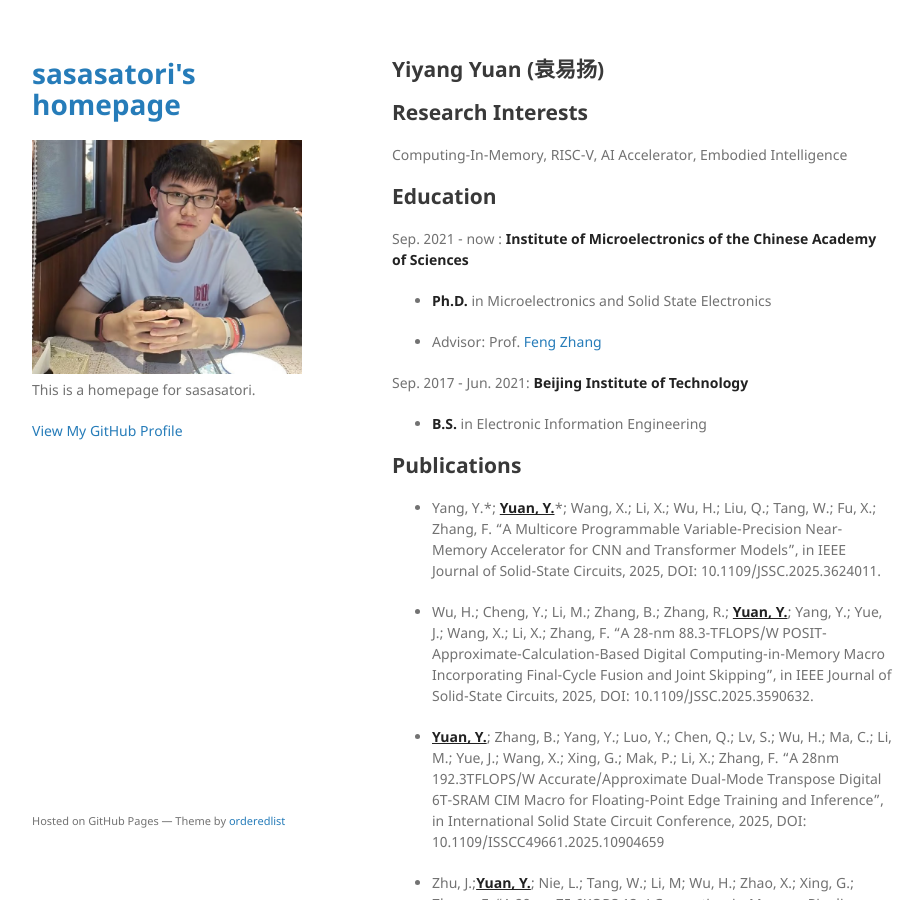
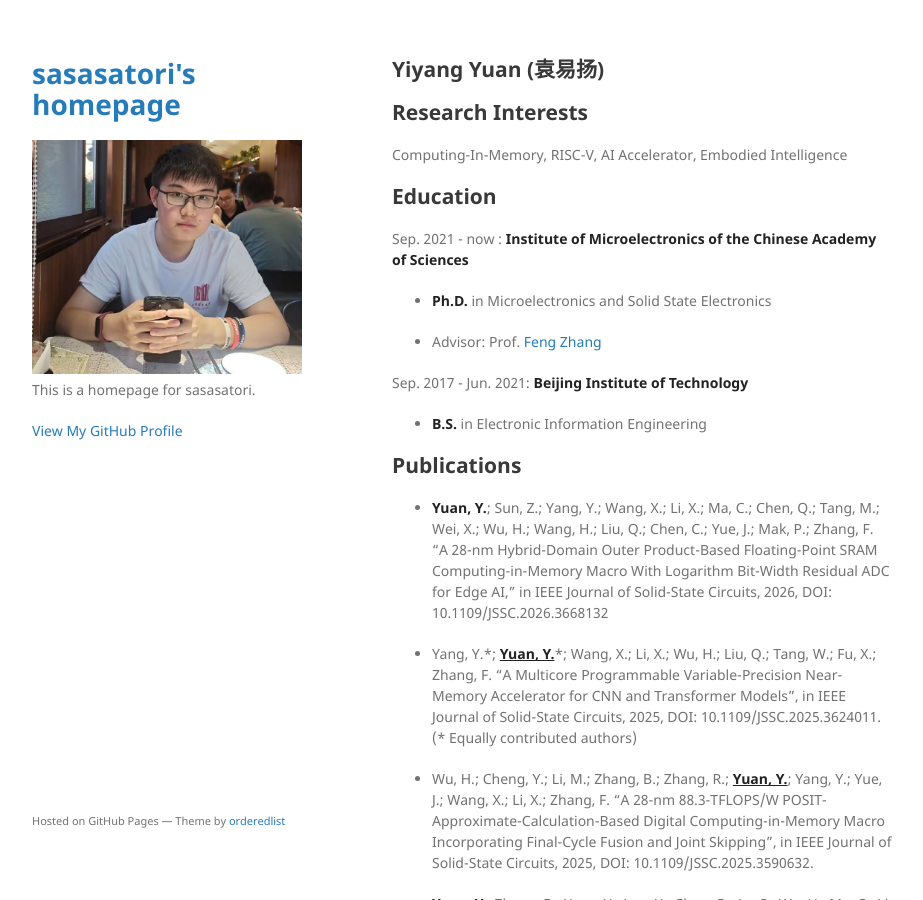
Before and after one commit to sasasatori/sasasatori.github.io, a Jekyll site: the page built from index.md, in a window 1280 px wide and 900 px high. Shown: the whole window, without its empty margins (178-1101 px from the left). Built offline with Jekyll 4.4.1, drawn with Linux system fonts in a browser that asks for light colours; our own code applies the rules of GitHub Pages for plain Markdown files.

Commit message:
update publication

```diff
--- a/index.md
+++ b/index.md
@@ -15,7 +15,9 @@ Sep. 2017 - Jun. 2021: **Beijing Institute of Technology**
 
 ## Publications
 
-- Yang, Y.*; **<u>Yuan, Y.</u>**\*; Wang, X.; Li, X.; Wu, H.; Liu, Q.; Tang, W.; Fu, X.; Zhang, F. "A Multicore Programmable Variable-Precision Near-Memory Accelerator for CNN and Transformer Models", in IEEE Journal of Solid-State Circuits, 2025, DOI: 10.1109/JSSC.2025.3624011.
+- **Yuan, Y.**; Sun, Z.; Yang, Y.; Wang, X.; Li, X.; Ma, C.; Chen, Q.; Tang, M.; Wei, X.; Wu, H.; Wang, H.; Liu, Q.; Chen, C.; Yue, J.; Mak, P.; Zhang, F. "A 28-nm Hybrid-Domain Outer Product-Based Floating-Point SRAM Computing-in-Memory Macro With Logarithm Bit-Width Residual ADC for Edge AI," in IEEE Journal of Solid-State Circuits, 2026, DOI: 10.1109/JSSC.2026.3668132
+
+- Yang, Y.*; **<u>Yuan, Y.</u>**\*; Wang, X.; Li, X.; Wu, H.; Liu, Q.; Tang, W.; Fu, X.; Zhang, F. "A Multicore Programmable Variable-Precision Near-Memory Accelerator for CNN and Transformer Models", in IEEE Journal of Solid-State Circuits, 2025, DOI: 10.1109/JSSC.2025.3624011. (\* Equally contributed authors)
 
 - Wu, H.; Cheng, Y.; Li, M.; Zhang, B.; Zhang, R.; **<u>Yuan, Y.</u>**; Yang, Y.; Yue, J.; Wang, X.; Li, X.; Zhang, F. "A 28-nm 88.3-TFLOPS/W POSIT-Approximate-Calculation-Based Digital Computing-in-Memory Macro Incorporating Final-Cycle Fusion and Joint Skipping", in IEEE Journal of Solid-State Circuits, 2025, DOI: 10.1109/JSSC.2025.3590632.
 
```
